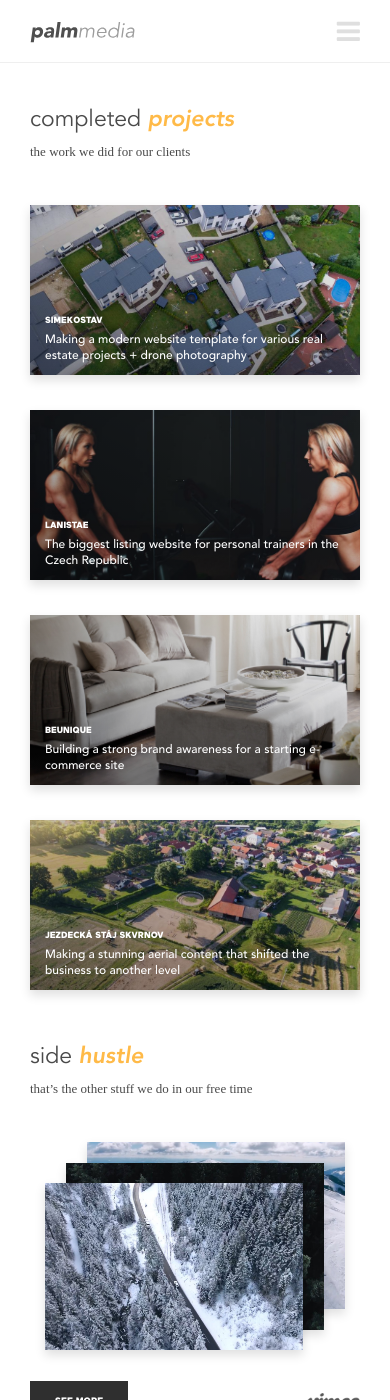
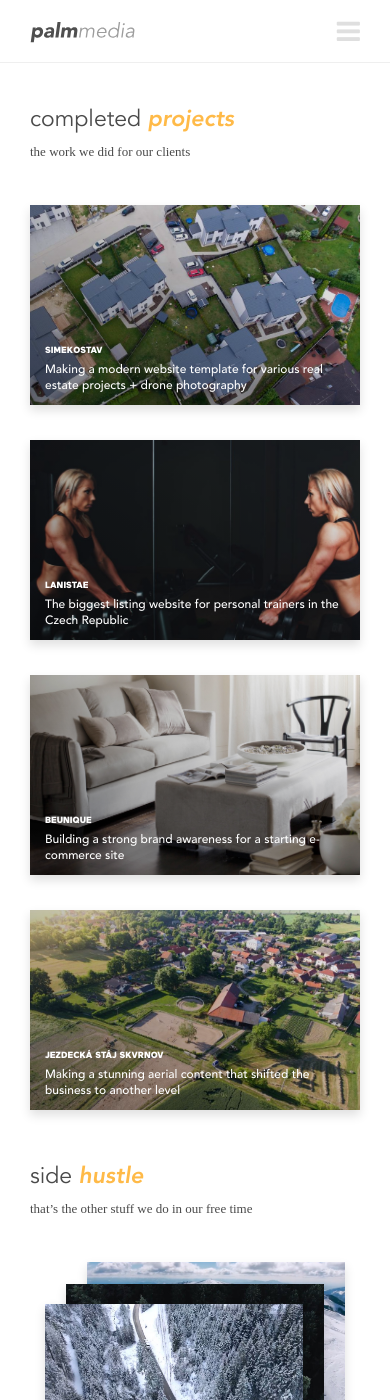
Before and after one commit to StyvekDrtic/palmmedia.cz, a Jekyll site: the page built from projects.html, in a window 390 px wide and 1400 px high. Built offline with Jekyll 4.4.1, drawn with Linux system fonts in a browser that asks for light colours; nearby versions of some CDN libraries; some web fonts are replaced.

Commit message:
mobilni projekty 1

```diff
--- a/_sass/_projects_i.scss
+++ b/_sass/_projects_i.scss
@@ -216,7 +216,23 @@
 
     @media screen and (max-width: 420px) {
       width: 100%;
-      height: 170px;
+      height: 200px;
+    }
+
+    @media screen and (max-width: 344px) {
+      background-size: 130%;
+
+      &:hover {
+        background-size: 160%;
+      }
+    }
+  }
+
+  .simekostav {
+    h3 {
+      @media screen and (max-width: 344px) {
+        bottom: 65px !important;
+      }
     }
   }
 
@@ -311,22 +327,37 @@
             -webkit-box-shadow: 0px 5px 10px 0px rgba(0, 0, 0, 0.13);
             -moz-box-shadow: 0px 5px 10px 0px rgba(0, 0, 0, 0.13);
             box-shadow: 0px 5px 10px 0px rgba(0, 0, 0, 0.13);
+
+            @media screen and (max-width: 344px) {
+              width: 200px;
+              height: 135px;
+            }
           }
 
           &:nth-child(3) {
-            top: 41px;
+            bottom: 0;
             left: 0;
           }
 
           &:nth-child(2) {
-            top: 20.83px;
-            left: 20.76px;
+            top: calc(105px - (167px / 2));
+            left: calc(150px - (258px / 2));
+
+            @media screen and (max-width: 344px) {
+              top: calc(90px - (135px / 2));
+              left: calc(130px - (200px / 2));
+            }
           }
 
           &:nth-child(1) {
-            top: 0px;
-            right: 0px;
+            top: 0;
+            right: 0;
           }
+        }
+
+        @media screen and (max-width: 344px) {
+          height: 180px;
+          width: 260px;
         }
       }
 
@@ -359,6 +390,10 @@
 
       @media screen and (max-width: 525px) {
         display: block;
+      }
+
+      @media screen and (max-width: 344px) {
+        height: calc(189px + 70px);
       }
     }
 
@@ -540,6 +575,11 @@
             -webkit-box-shadow: 0px 5px 10px 0px rgba(0, 0, 0, 0.13);
             -moz-box-shadow: 0px 5px 10px 0px rgba(0, 0, 0, 0.13);
             box-shadow: 0px 5px 10px 0px rgba(0, 0, 0, 0.13);
+
+            @media screen and (max-width: 344px) {
+              width: 200px;
+              height: 245px;
+            }
           }
 
           .photo1 {
@@ -558,8 +598,13 @@
             background-repeat: no-repeat;
             background-size: cover;
             position: absolute;
-            top: 31.6px;
-            right: 31.74px;
+            top: calc((355px / 2) - (291px / 2));
+            right: calc((300px / 2) - (237px / 2));
+
+            @media screen and (max-width: 344px) {
+              top: calc((308px / 2) - (245px / 2));
+              right: calc((260px / 2) - (200px / 2));
+            }
           }
 
           .photo3 {
@@ -571,6 +616,11 @@
             bottom: 0;
             left: 0;
           }
+        }
+
+        @media screen and (max-width: 344px) {
+          height: 308px;
+          width: 260px;
         }
       }
 
@@ -605,6 +655,10 @@
 
       @media screen and (max-width: 525px) {
         display: block;
+      }
+
+      @media screen and (max-width: 344px) {
+        height: calc(320px + 70px);
       }
     }
 
```
